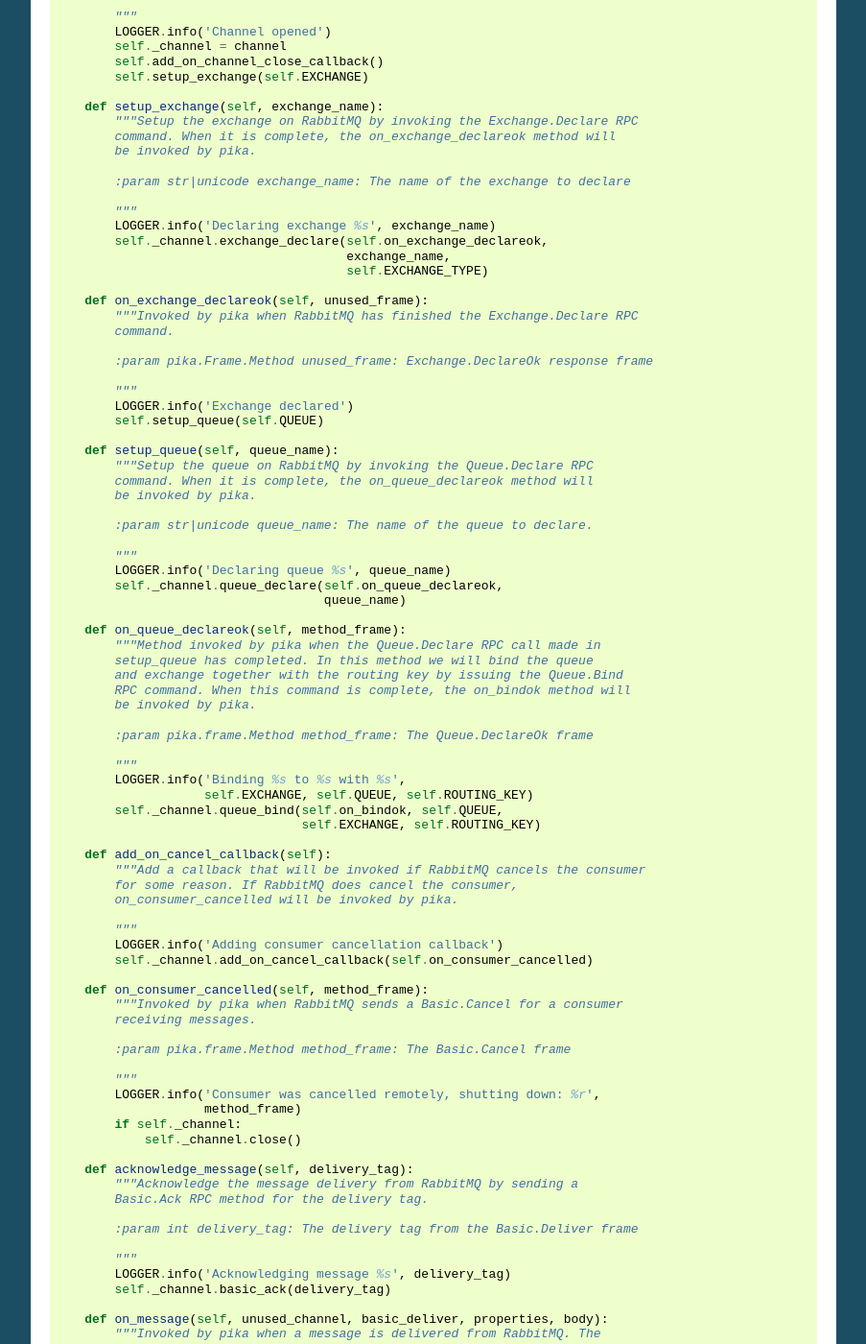
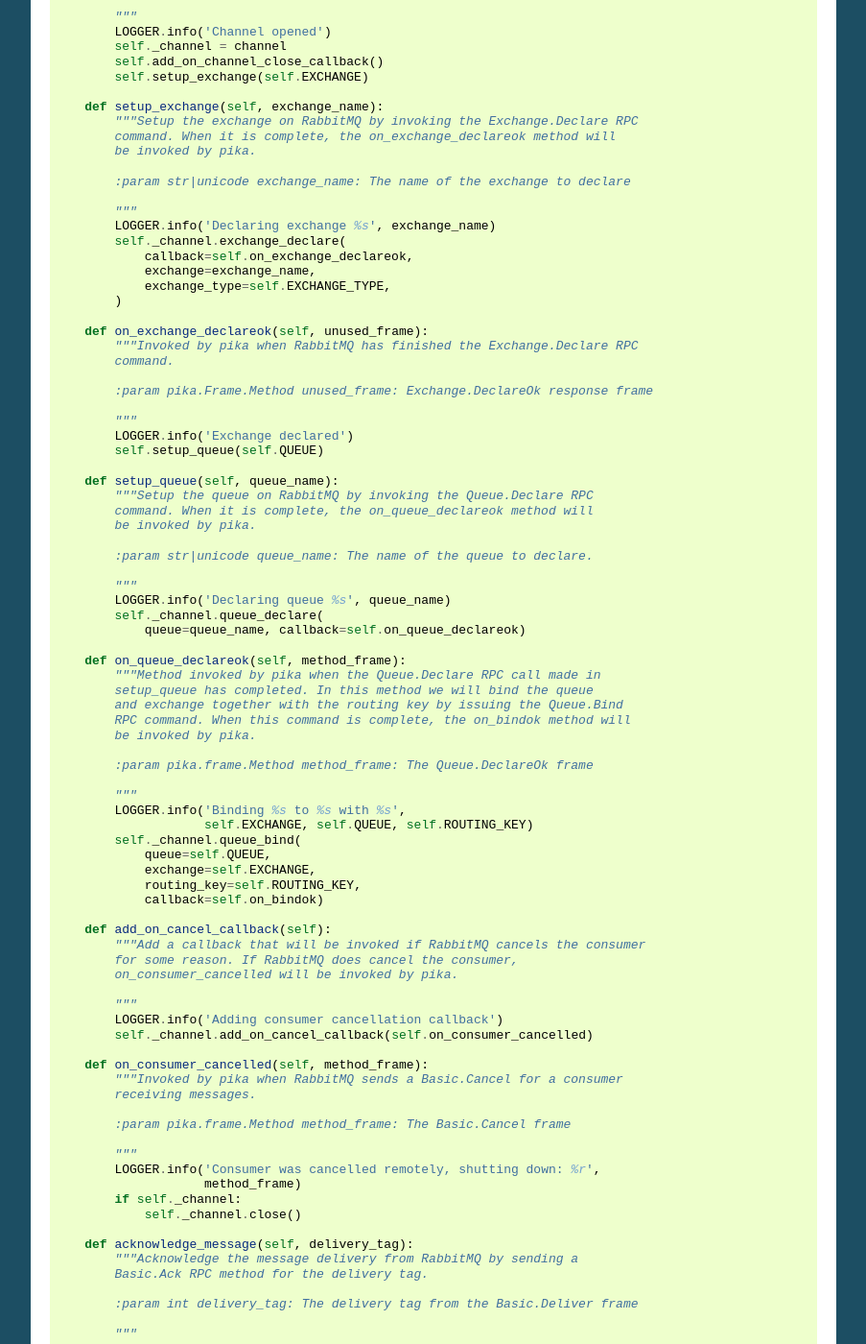
Before and after one commit to pika/pika, a Sphinx documentation site: the page built from docs/examples/tornado_consumer.rst, in a window 1280 px wide and 1400 px high, scrolled down 2331 px. Shown: the whole window at 96% size, without its empty margins (198-1101 px from the left). Built offline with Sphinx 7.4.7, drawn with Linux system fonts in a browser that asks for light colours; some of the changed text lies outside the part shown.

Commit message:
Update tornado_consumer.rst to fix argument order for a few method calls

```diff
--- a/docs/examples/tornado_consumer.rst
+++ b/docs/examples/tornado_consumer.rst
@@ -154,9 +154,11 @@ consumer.py::
 
             """
             LOGGER.info('Declaring exchange %s', exchange_name)
-            self._channel.exchange_declare(self.on_exchange_declareok,
-                                           exchange_name,
-                                           self.EXCHANGE_TYPE)
+            self._channel.exchange_declare(
+                callback=self.on_exchange_declareok,
+                exchange=exchange_name,
+                exchange_type=self.EXCHANGE_TYPE,
+            )
 
         def on_exchange_declareok(self, unused_frame):
             """Invoked by pika when RabbitMQ has finished the Exchange.Declare RPC
@@ -177,8 +179,8 @@ consumer.py::
 
             """
             LOGGER.info('Declaring queue %s', queue_name)
-            self._channel.queue_declare(self.on_queue_declareok,
-                                        queue_name)
+            self._channel.queue_declare(
+                queue=queue_name, callback=self.on_queue_declareok)
 
         def on_queue_declareok(self, method_frame):
             """Method invoked by pika when the Queue.Declare RPC call made in
@@ -192,8 +194,11 @@ consumer.py::
             """
             LOGGER.info('Binding %s to %s with %s',
                         self.EXCHANGE, self.QUEUE, self.ROUTING_KEY)
-            self._channel.queue_bind(self.on_bindok, self.QUEUE,
-                                     self.EXCHANGE, self.ROUTING_KEY)
+            self._channel.queue_bind(
+                queue=self.QUEUE,
+                exchange=self.EXCHANGE,
+                routing_key=self.ROUTING_KEY,
+                callback=self.on_bindok)
 
         def add_on_cancel_callback(self):
             """Add a callback that will be invoked if RabbitMQ cancels the consumer
@@ -263,7 +268,7 @@ consumer.py::
             """
             if self._channel:
                 LOGGER.info('Sending a Basic.Cancel RPC command to RabbitMQ')
-                self._channel.basic_cancel(self.on_cancelok, self._consumer_tag)
+                self._channel.basic_cancel(self._consumer_tag, self.on_cancelok)
 
         def start_consuming(self):
             """This method sets up the consumer by first calling
@@ -277,8 +282,8 @@ consumer.py::
             """
             LOGGER.info('Issuing consumer related RPC commands')
             self.add_on_cancel_callback()
-            self._consumer_tag = self._channel.basic_consume(self.on_message,
-                                                             self.QUEUE)
+            self._consumer_tag = self._channel.basic_consume(
+                on_message_callback=self.on_message, queue=self.QUEUE)
 
         def on_bindok(self, unused_frame):
             """Invoked by pika when the Queue.Bind method has completed. At this
```
